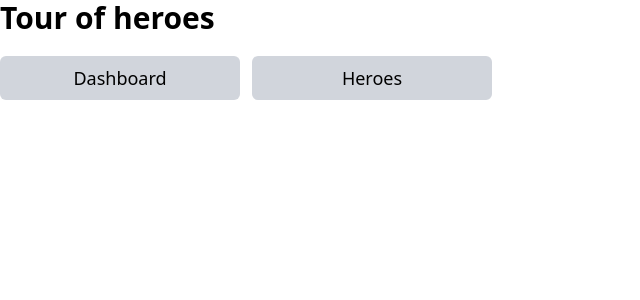
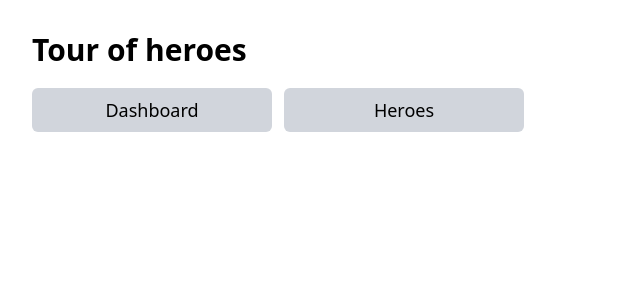
Before and after one commit to Oualidrahhouti/tour-of-heroes, an Angular app: page / in a window 1280 px wide. Shown: the top 300 px of the page, without its empty margins (0-640 px from the left). Built offline with nearby package versions, Linux system fonts and the light colour scheme.

Commit message:
adding global padding

```diff
--- a/src/styles.css
+++ b/src/styles.css
@@ -1,2 +1,6 @@
 /* You can add global styles to this file, and also import other style files */
 @import "tailwindcss";
+
+body {
+  padding: 2rem;
+}
```
